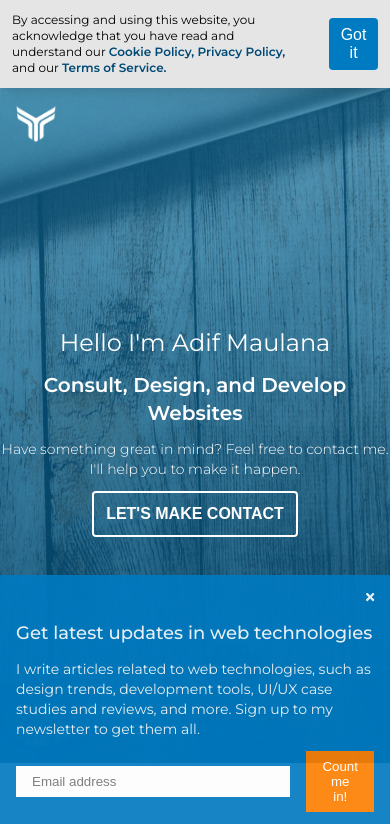
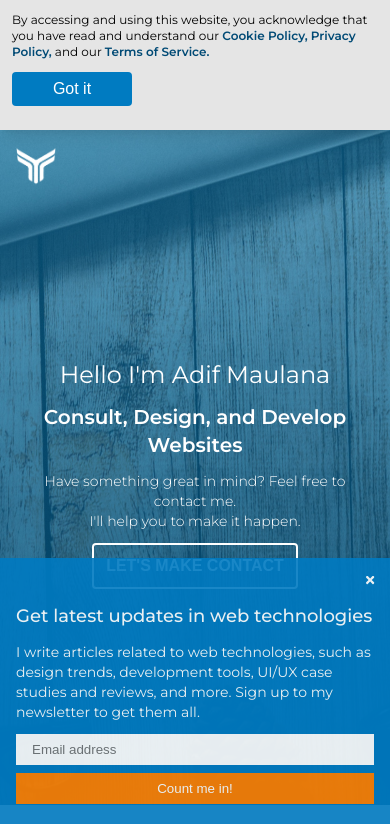
Before and after one commit to adifdwimaulana/cermati-entry-test, a plain HTML site: page index.html in a window 390 px wide. Shown: the top 824 px of the page. Drawn offline with Linux system fonts and the light colour scheme.

Commit message:
feat: add styling responsive for mobile

```diff
--- a/index.html
+++ b/index.html
@@ -16,7 +16,7 @@
   <body>
     <!-- Cookie -->
     <section id="cookie" class="cookie shadow-lg">
-      <div class="container space-x-8">
+      <div class="container">
         <span class="text-xs font-normal"
           >By accessing and using this website, you acknowledge that you have
           read and understand our
@@ -168,7 +168,7 @@
           development tools, UI/UX case studies and reviews, and more. Sign up
           to my newsletter to get them all.
         </span>
-        <div class="action space-x-4">
+        <div class="action">
           <input type="email" placeholder="Email address" />
           <button class="pointer">Count me in!</button>
         </div>
```
Also changed, not shown: style.css.
